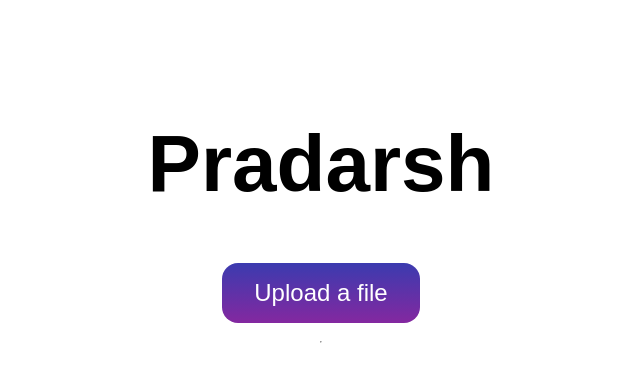
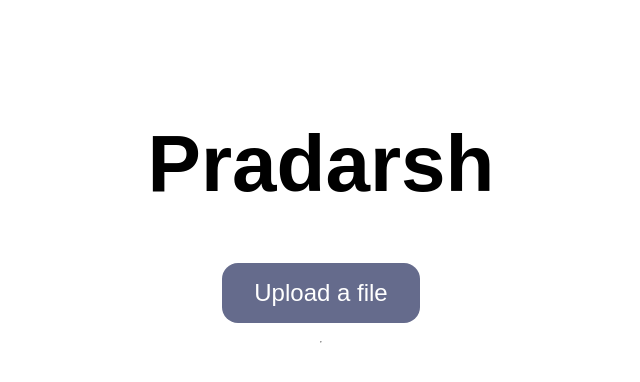
Before and after one commit to xypnox/present, a React (Create React App) app: page / in a window 1280 px wide. Shown: the top 382 px of the page, without its empty margins (319-959 px from the left). Built offline with nearby package versions, Linux system fonts and the light colour scheme; what remarkable would draw is missing.

Commit message:
Add basic variables in sass & fix end slide bug
Few basic variables for colors and fonts have been added in sass.

There was a bug that skipped the last few lines of the markdown file.
This has been fixed. However, the last slide doesn't combine naturally
and hence a fix is needed still.

```diff
--- a/src/helpers/partitioner.js
+++ b/src/helpers/partitioner.js
@@ -75,10 +75,10 @@ function partitioner(markdown) {
     } else {
       slide += '\n';
     }
-  }
 
-  if (slides) {
-    slides.push(slide);
+    if (i === lines.length - 1) {
+      slides.push(slide);
+    }
   }
   return slides;
 }
--- a/src/styles/App.scss
+++ b/src/styles/App.scss
@@ -1,3 +1,15 @@
+// Theme
+
+$main-font: 'Jost*', sans-serif;
+$head-font: 'Jost*', sans-serif;
+
+$primary-color: #f28f79;
+$secondary-color: #656b8c;
+
+$primary-color-light: #f2cbbd;
+$secondary-color-light: #a9b5d9;
+$secondary-color-dark: #343140;
+
 * {
   box-sizing: border-box;
 }
@@ -10,7 +22,7 @@ body {
 }
 
 .App {
-  font-family: 'Jost*', sans-serif;
+  font-family: $main-font, sans-serif;
   font-size: 24px;
 
   .start {
@@ -35,12 +47,12 @@ body {
       }
       .btn {
         color: white;
-        background: linear-gradient(#3b3baf, #8428a0);
+        background: $secondary-color;
         border: none;
         padding: 1rem 2rem;
         border-radius: 1rem;
         font-size: 1.5rem;
-        font-weight: 100;
+        font-weight: normal;
       }
     }
   }
@@ -54,6 +66,7 @@ body {
       position: relative;
       height: 100vh;
       background: #fff;
+      color: #333;
       display: flex;
       justify-content: center;
       align-items: flex-start;
@@ -68,7 +81,9 @@ body {
       h3,
       h4,
       h5 {
+        font-family: $head-font;
         margin: 2.75rem 0 1rem;
+        color: #222222;
         // font-weight: 400;
         line-height: 1.15;
       }
@@ -107,13 +122,13 @@ body {
       z-index: 1;
     }
     .next-slide-enter {
-      transform: translateY(-70vh);
+      transform: translateY(-80vh) scale(0.75);
       opacity: 0;
     }
     .next-slide-enter-active {
       opacity: 1;
-      transform: translateY(-100vh);
-      transition: all 1000ms ease-in-out;
+      transform: translateY(-100vh) scale(1);
+      transition: all 1000ms ease;
     }
     .next-slide-exit {
       // display: none;
```
